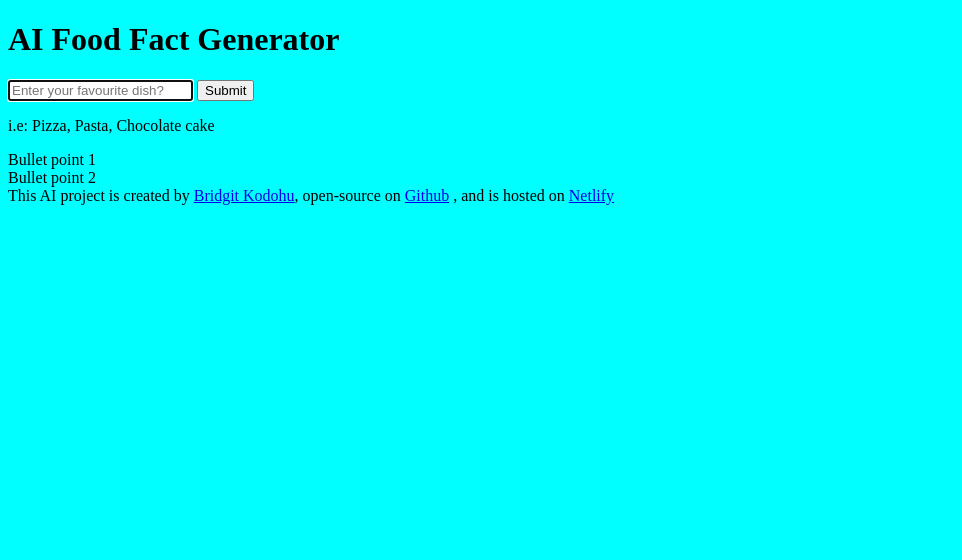
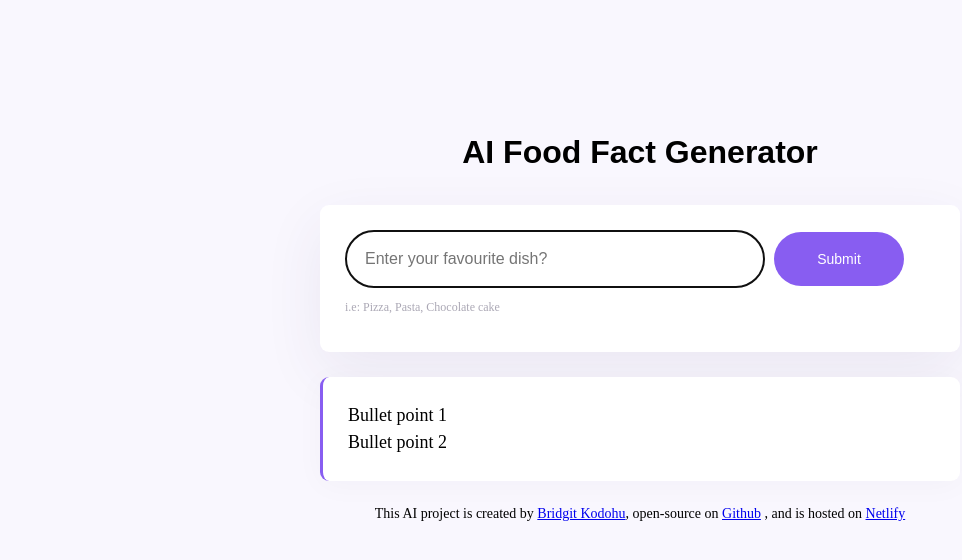
Before and after one commit to TechBree/AI-generator, a plain HTML site: page index.html in a window 1280 px wide. Shown: the whole page, without its empty margins (0-962 px from the left). Drawn offline with Linux system fonts and the light colour scheme.

Commit message:
create the style on this project

```diff
--- a/src/style.css
+++ b/src/style.css
@@ -1,3 +1,66 @@
 body {
-  background-color: aqua;
+  background-color: #f9f7fe;
 }
+
+header {
+  font-family: Arial, Helvetica, sans-serif;
+  text-align: center;
+  line-height: 2;
+}
+
+.container {
+  margin: 120px auto;
+  max-width: 600px;
+}
+
+form {
+  background-color: #fff;
+  padding: 25px;
+  margin: auto -20px;
+  box-shadow: 0px 20px 60px rgba(65, 50, 100, 0.08);
+  border-radius: 9px;
+}
+
+.example {
+  font-size: 12px;
+  color: #aba8b5;
+}
+
+.finding {
+  padding: 19px;
+  color: black;
+  font-size: 16px;
+  width: 380px;
+  border-radius: 30px;
+  border-color: #928e9f;
+  border-width: 1.5px;
+}
+
+.submit-button {
+  padding: 19px;
+  width: 130px;
+  background-color: #885df1;
+  color: white;
+  border-radius: 30px;
+  margin-left: 5px;
+  font-size: 14px;
+  border: none;
+}
+
+.food-info {
+  background-color: #fff;
+  font-family: "Times New Roman", Times, serif;
+  padding: 25px;
+  margin: 25px -20px;
+  border-left: #885df1;
+  font-size: 18px;
+  line-height: 1.5;
+  box-shadow: 0px 4px 30px 0px rgba(39, 33, 66, 0.03);
+  border-radius: 9px;
+  border-left: 3px solid #885df1;
+}
+
+footer {
+  font-size: 14px;
+  text-align: center;
+}
```
